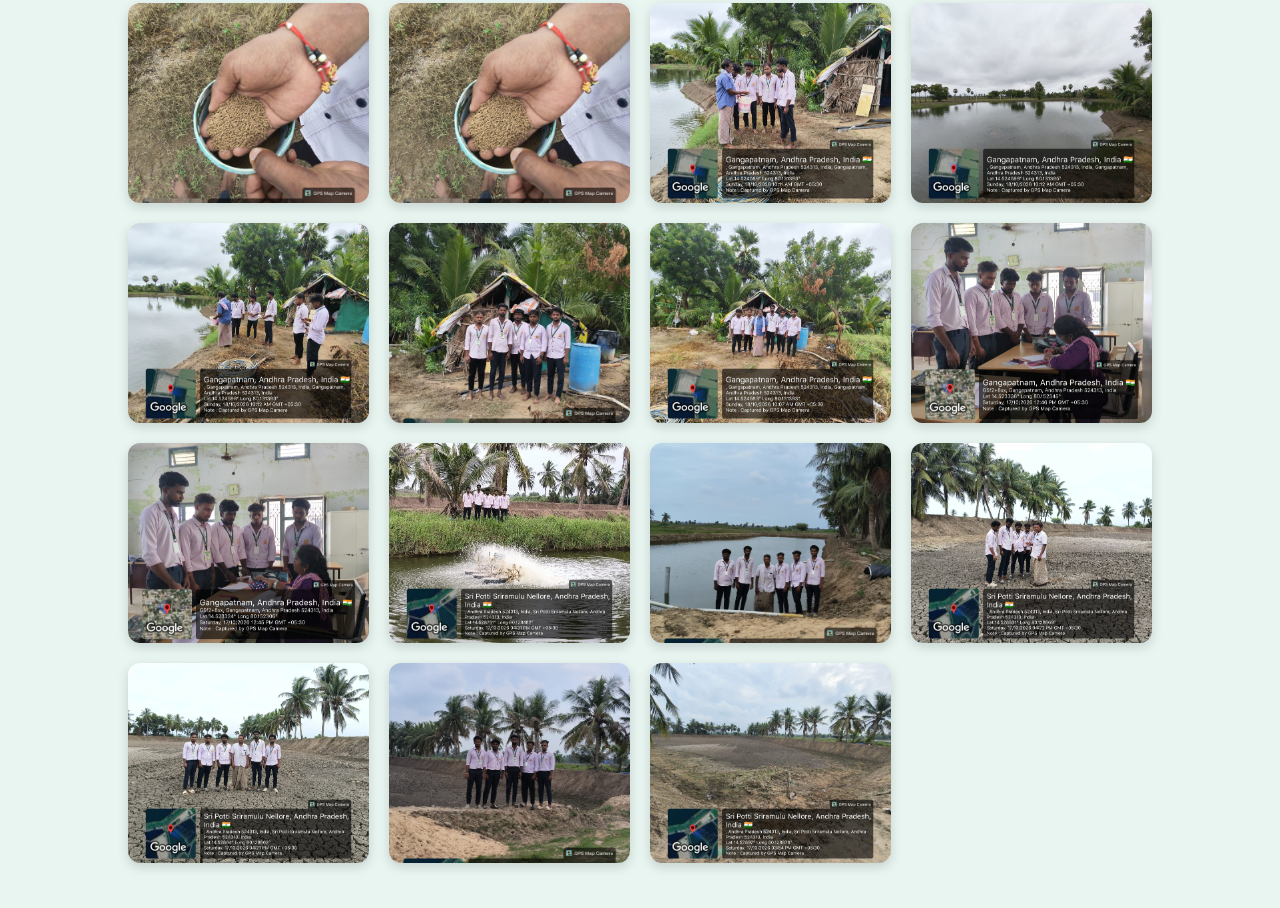
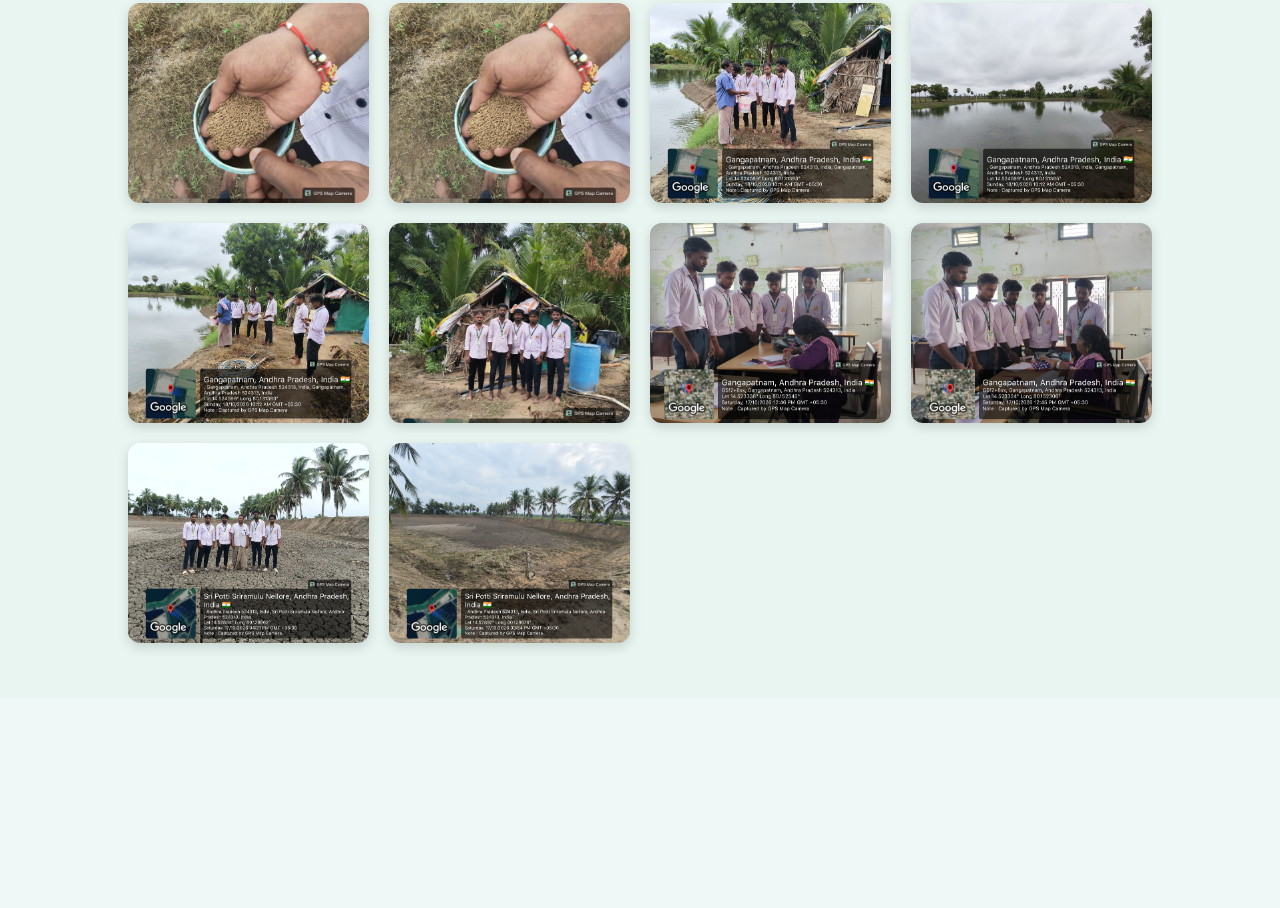
Before and after one commit to harithayadavalli/aquaculture-world, a plain HTML site: page index.html in a window 1280 px wide. Shown: the part 3969-4877 px from the top of the page. After the commit the page ends 4667 px from the top, so only its background shows below. Drawn offline with Linux system fonts and the light colour scheme.

Commit message:
Add files via upload

```diff
--- a/index.html
+++ b/index.html
@@ -170,14 +170,9 @@
         <img src="aquaculture (16).jpeg" alt="Aquaculture">
         <img src="aquaculture (17).jpeg" alt="Aquaculture">
         <img src="aquaculture (18).jpeg" alt="Aquaculture">
-        <img src="aquaculture (19).jpeg" alt="Aquaculture">
         <img src="aquaculture (20).jpeg" alt="Aquaculture">
         <img src="aquaculture (21).jpeg" alt="Aquaculture">
-        <img src="aquaculture (22).jpeg" alt="Aquaculture">
-        <img src="aquaculture (23).jpeg" alt="Aquaculture">
-        <img src="aquaculture (24).jpeg" alt="Aquaculture">
         <img src="aquaculture (25).jpeg" alt="Aquaculture">
-        <img src="aquaculture (26).jpeg" alt="Aquaculture">
         <img src="aquaculture (27).jpeg" alt="Aquaculture">
     </div>
 </section>
```
